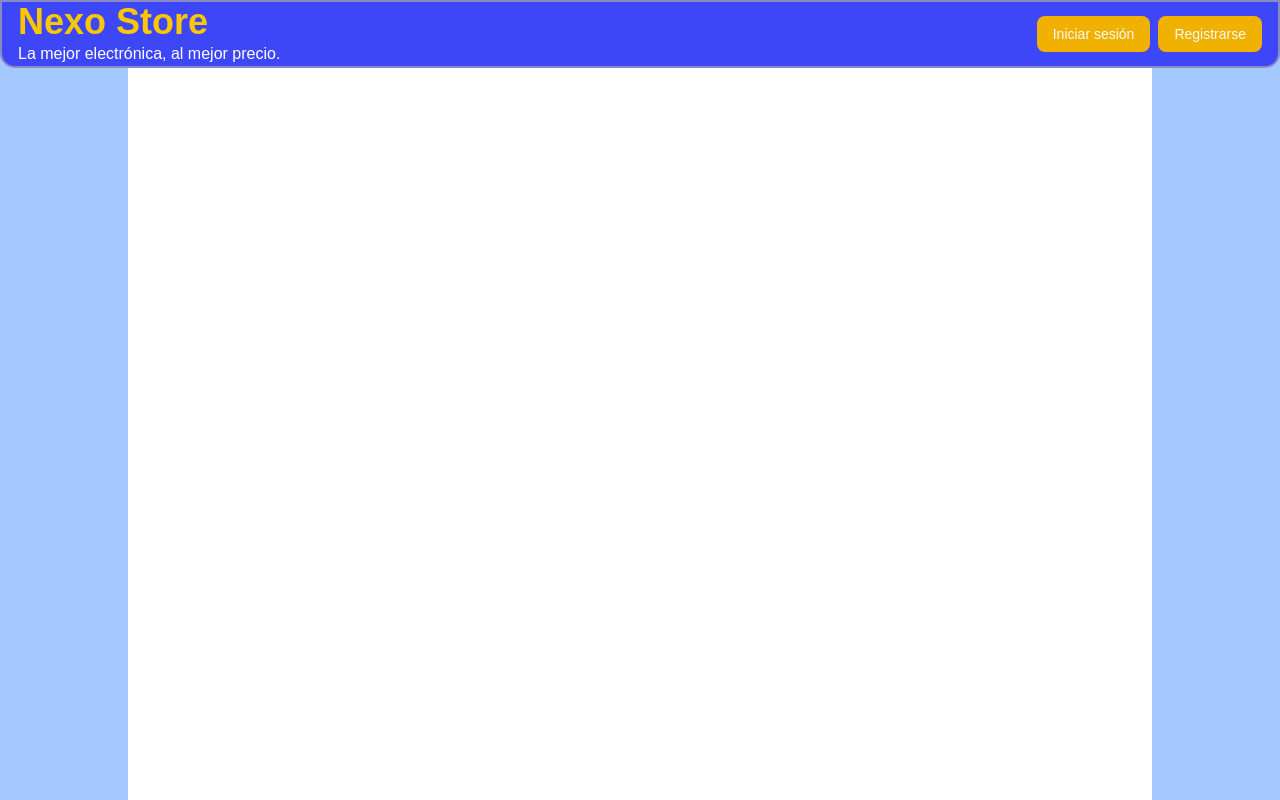
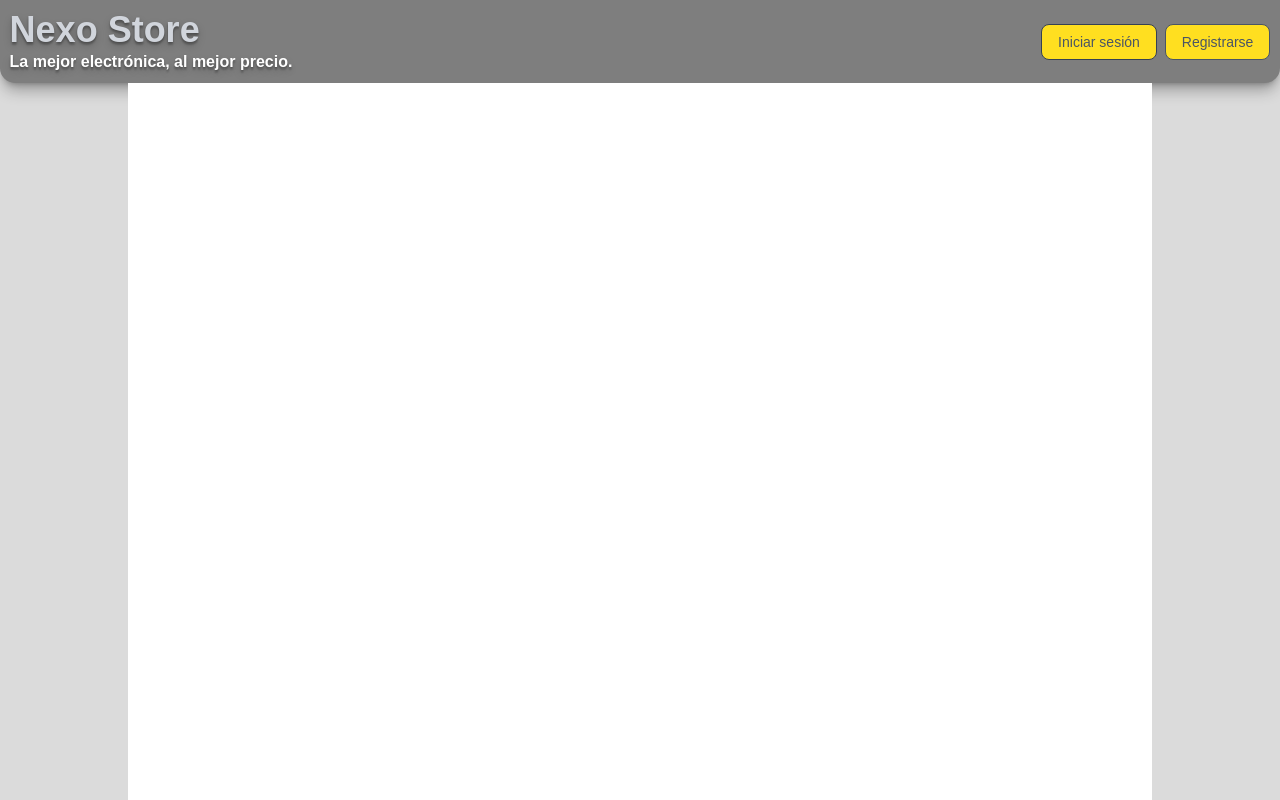
Before and after one commit to lautarobleiz/nexo-store, a React (Vite) app: page / in a window 1280 px wide. Built offline with nearby package versions, Linux system fonts and the light colour scheme; a web font is replaced by a local one.

Commit message:
No se que verga de colores elegir

```diff
--- a/src/frontend/components/navbar.tsx
+++ b/src/frontend/components/navbar.tsx
@@ -4,14 +4,14 @@ import '../styles/navbar.css'
 export function Navbar (){
     return (
         <>
-            <div className='navbar-main'>
+            <div className='navbar-main shadow-lg/30'>
                 <div className='navbar-slogan'>
-                    <h1 className="text-4xl text-yellow-400 font-semibold">Nexo Store</h1>
-                    <p className='navbar-store-description'>La mejor electrónica, al mejor precio.</p>
+                    <p className="text-4xl text-gray-300 font-semibold text-shadow-lg/20">Nexo Store</p>
+                    <p className='navbar-store-description font-semibold text-white text-shadow-lg/20'>La mejor electrónica, al mejor precio.</p>
                 </div>
                 <div className="navbar-buttons-container">
-                    <Button className="bg-yellow-500 hover:bg-yellow-600">Iniciar sesión</Button>
-                    <Button className="bg-yellow-500 hover:bg-yellow-600">Registrarse</Button>
+                    <Button className="bg-yellow-300 hover:bg-yellow-400 text-gray-600 border border-gray-700">Iniciar sesión</Button>
+                    <Button className="bg-yellow-300 hover:bg-yellow-400 text-gray-600 border border-gray-600">Registrarse</Button>
                 </div>
             </div>
         </>
--- a/src/frontend/styles/App.css
+++ b/src/frontend/styles/App.css
@@ -1,5 +1,5 @@
 body{
-    background-color: #a3c9ff;
+    background-color: #dbdbdb;
     font-family: 'Google Sans', sans-serif;
     margin: 0;
     padding: 0;
--- a/src/frontend/styles/navbar.css
+++ b/src/frontend/styles/navbar.css
@@ -1,11 +1,9 @@
 .navbar-main{
-    background-color: rgb(62, 71, 248);
+    background-color: rgb(126, 126, 126);
     display: flex;
     justify-content: space-between;
     align-items: center;
-    padding-left: 1rem;
-    padding-right: 1rem;
-    border: 2px solid rgb(136, 138, 197);
+    padding: 0.6rem;
     width: 100vw;
     border-radius: 0 0 15px 15px;
 }
@@ -27,12 +25,6 @@
     display: flex;
     flex-direction: column;
     align-items: left;
-    color: #ffffff;
     margin: 0;
     padding: 0;
 }
-
-.navbar-store-description{
-    font-size: 1rem;
-    color: #ffffff;
-}
```
